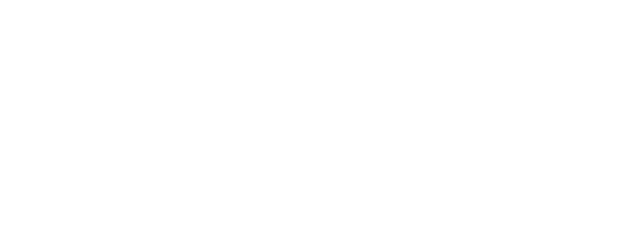
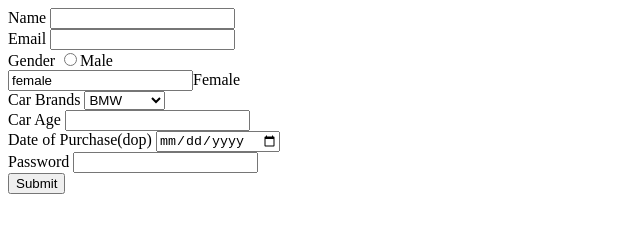
Before and after one commit to acciojob/car-insurance-form-krishna09062001, a website: page main.html in a window 1280 px wide. Shown: the whole page, without its empty margins (0-640 px from the left). Drawn offline with Linux system fonts and the light colour scheme.

Commit message:
created a submission

```diff
--- a/main.html
+++ b/main.html
@@ -8,7 +8,36 @@
 
 <body>
 	<!-- the entire body must be written by student -->
-    <script type="text/javascript" src="./script.js">
+	<form method="post">
+	<label for="name">Name</label>
+	<input type="text" id="#name" name="" required/>
+	<br>
+	<label for="email">Email</label>
+	<input type="email" id="#email" name="" required/>
+	<br>
+	<label>Gender</label>
+	<input type="radio" id="#gender" name="" value="male" required/>Male<br>
+	<input typr="radio" id="#gender" name="" value="female" required/>Female<br>
+	<label for="cars">Car Brands</label>
+	<select name="cars" id="cars" requried>
+		<br>
+		<option value="BMW">BMW</option>
+		<option value="Audi">Audi</option>
+		<option value="Mercedez">Mercedez</option>
+	</select>
+	<br>
+	<label for="CarAge">Car Age</label>
+	<input type="number" id="#carage" required/>
+	<br>
+	<label for="dop">Date of Purchase(dop)</label>
+	<input type="date" id="#dop" required/>
+	<br>
+	<label for="password">Password</label>
+	<input type="password" id="#password" required>
+	<br>
+	<button type="submit">Submit</button>
+	</form>
+		<script type="text/javascript" src="./script.js">
 </script>
 
 </body>
```
